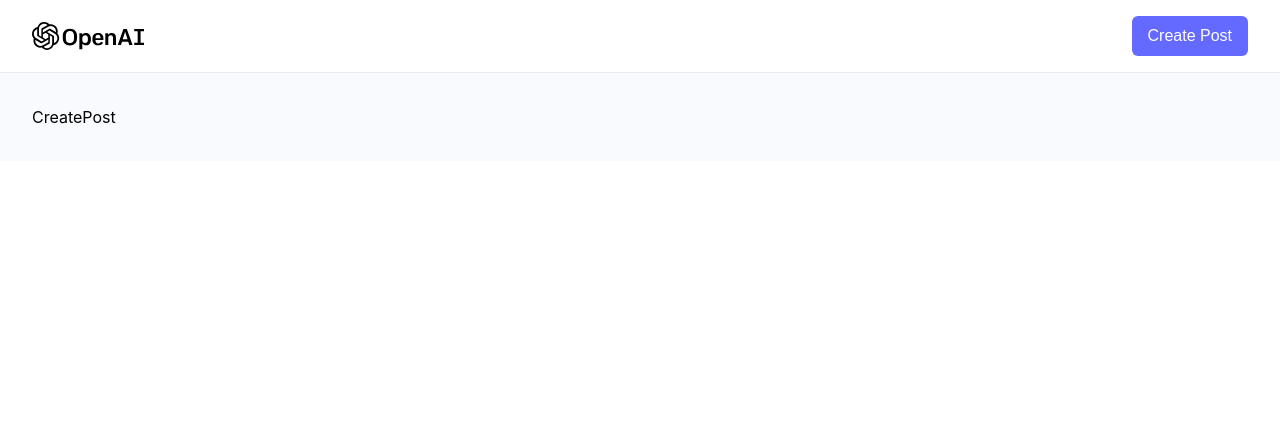
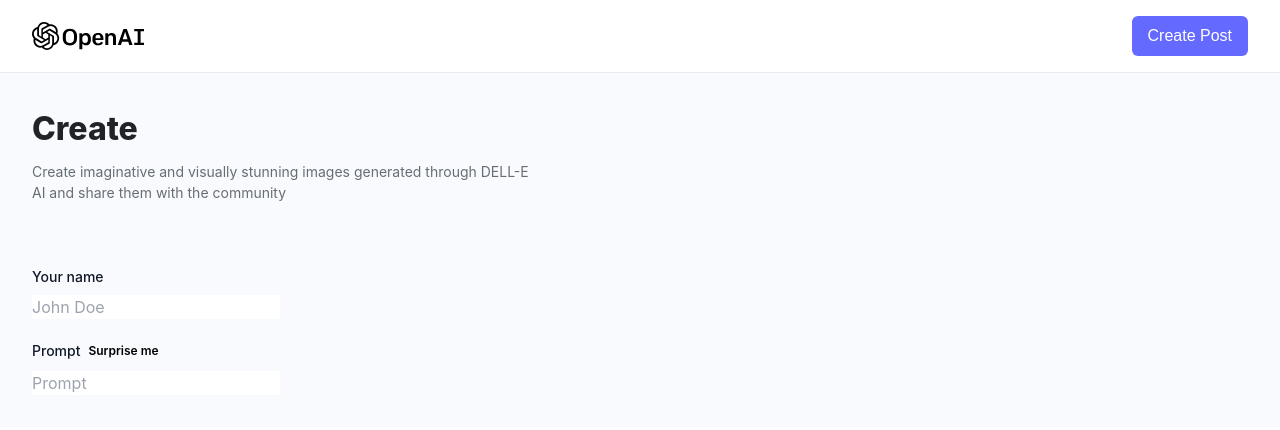
Before and after one commit to KingsleyIbe/ai-image-generator, a React (Vite) app in the folder client/vite-project/: page /create-post in a window 1280 px wide. Shown: the top 430 px of the page. Built offline with nearby package versions, Linux system fonts and the light colour scheme; a web font is replaced by a local one.

Commit message:
Add create post component

```diff
--- a/client/vite-project/src/components/FormField.jsx
+++ b/client/vite-project/src/components/FormField.jsx
@@ -1,7 +1,33 @@
+/* eslint-disable react/prop-types */
 import React from 'react';
 
-const FormField = () => (
-  <div>FormField</div>
-);
+const FormField = ({
+  labelName, type, name, isSurpriseMe, placeholder, value, handleChange, handleSurpriseMe,
+}) => {
+  const text = 'Surprise me';
+  return (
+    <div>
+      <div className="flex items-center gap-2 mb-2">
+        <label htmlFor={name} className="block text-sm font-medium text-gray-900">
+          {labelName}
+        </label>
+        {isSurpriseMe && (
+        <button type="button" onClick={handleSurpriseMe} className="font-semibold text-xs bg-[#ececf1 py-1 px-2] rounded-[5px] text-black">
+          {text}
+        </button>
+        )}
+      </div>
+      <input
+        type={type}
+        name={name}
+        id={name}
+        placeholder={placeholder}
+        value={value}
+        onChange={handleChange}
+        required
+      />
+    </div>
+  );
+};
 
 export default FormField;
--- a/client/vite-project/src/pages/CreatePost.jsx
+++ b/client/vite-project/src/pages/CreatePost.jsx
@@ -1,10 +1,68 @@
 import React, { useState } from 'react';
 import { useNavigate } from 'react-router-dom';
 import { preview } from '../assets';
-import { getRandomPrompt } from '...utils';
+import getRandomPrompt from '../utils';
+import { FormField, Loader } from '../components';
 
-const CreatePost = () => (
-  <div>CreatePost</div>
-);
+const CreatePost = () => {
+  const navigate = useNavigate();
+  const [form, setForm] = useState({
+    name: '',
+    photo: '',
+    prompt: '',
+  });
+
+  const [generatingImg, setGeneratingImg] = useState(false);
+  const [loading, setLoading] = useState(false);
+
+  const handleSubmit = () => {
+
+  };
+
+  const handleChange = (e) => {
+
+  };
+
+  const handleSurpriseMe = () => {
+
+  };
+
+  return (
+    <section className="max-w-7xl mx-auto">
+      <div>
+        <h1 className="font-extrabold text-[#222328] text-[32px]">Create</h1>
+        <p className="mt-2 text-[#666e75] text-[14px] max-w-[500px]">
+          Create imaginative and visually
+          stunning images generated through DELL-E AI and share them with the community
+        </p>
+      </div>
+      <form className="mt-16 max-w-3xl" onSubmit={handleSubmit}>
+        <div className="flex flex-col gap-5">
+          <FormField
+            labelName="Your name"
+            type="text"
+            name="name"
+            value={form.name}
+            placeholder="John Doe"
+            handleChange={handleChange}
+
+          />
+          <FormField
+            labelName="Prompt"
+            type="text"
+            name="prompt"
+            value={form.prompt}
+            placeholder="Prompt"
+            handleChange={handleChange}
+            isSurpriseMe
+            handleSurpriseMe={handleSurpriseMe}
+          />
+
+        </div>
+
+      </form>
+    </section>
+  );
+};
 
 export default CreatePost;
--- /dev/null
+++ b/client/vite-project/src/utils/index.js
@@ -0,0 +1,12 @@
+import surpriseMePrompts from '../constant';
+
+const getRandomPrompt = (prompt) => {
+  const randomIndex = Math.floor(Math.random * surpriseMePrompts.length);
+  const randomPrompt = surpriseMePrompts[randomIndex];
+
+  if (randomPrompt === prompt) return getRandomPrompt(prompt);
+
+  return randomPrompt;
+};
+
+export default getRandomPrompt;
```
Also changed, not shown: client/vite-project/src/pages/Home.jsx (+5 -5 lines).
